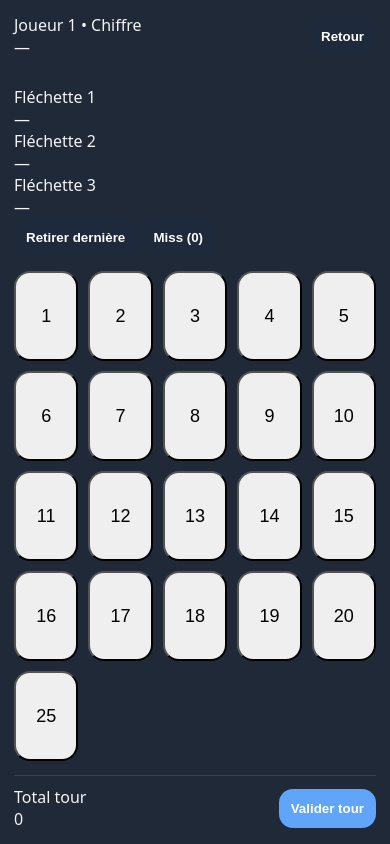
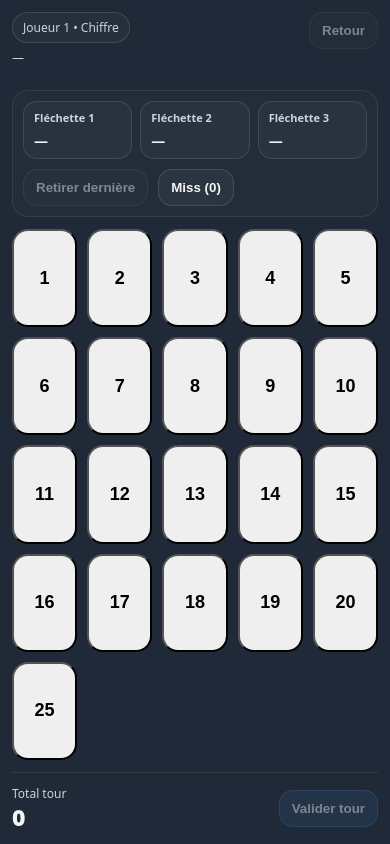
Before and after one commit to lakriz99/darts-counter, a plain HTML site: page index.html in a window 390 px wide. Both pictures are taken after a click on the button "Nouvelle partie". Drawn offline with Linux system fonts and the light colour scheme.

Commit message:
Update styles.css

```diff
--- a/styles.css
+++ b/styles.css
@@ -3,19 +3,20 @@
   --card:#111827;
   --text:#f3f4f6;
   --muted:#cbd5e1;
+  --border:#334155;
   --primary:#60a5fa;
   --danger:#fb7185;
+  --ok:#34d399;
 }
 
 *{box-sizing:border-box}
-
-html, body{height:100%;}
+html, body{height:100%}
 
 body{
   margin:0;
-  font-family: system-ui, sans-serif;
+  font-family: system-ui, -apple-system, Segoe UI, Roboto, Helvetica, Arial, sans-serif;
   background: var(--bg);
-  color:var(--text);
+  color: var(--text);
 }
 
 body.no-scroll{
@@ -25,78 +26,204 @@ body.no-scroll{
 }
 
 .header{
-  padding:14px;
+  padding:14px 16px;
   display:flex;
   justify-content:space-between;
   align-items:center;
+  border-bottom:1px solid rgba(255,255,255,.06);
 }
 
-.container{padding:14px}
+.title h1{margin:0;font-size:20px}
+.sub{margin:4px 0 0; color:var(--muted); font-size:12px}
+
+.container{padding:14px; max-width:1200px; margin:0 auto}
 
 .card{
-  background:var(--card);
+  background: var(--card);
+  border:1px solid rgba(255,255,255,.08);
   border-radius:16px;
   padding:14px;
-  margin-bottom:14px;
+  box-shadow: 0 12px 30px rgba(0,0,0,.20);
+}
+
+.grid{
+  display:grid;
+  grid-template-columns: 1fr 1fr;
+  gap:14px;
+  margin-top:14px;
+}
+
+@media (max-width:980px){
+  .grid{grid-template-columns:1fr}
+  .desktop-only{display:none}
 }
 
 .btn{
-  padding:12px;
+  border:1px solid rgba(255,255,255,.12);
+  background:#0b1226;
+  color:var(--text);
+  padding:10px 12px;
   border-radius:14px;
-  border:none;
-  background:#1e293b;
-  color:white;
-  font-weight:600;
+  cursor:pointer;
+  font-weight:700;
+}
+.btn:disabled{opacity:.45; cursor:not-allowed}
+.btn-primary{background: rgba(96,165,250,.20); border-color: rgba(96,165,250,.35)}
+.btn-secondary{background: rgba(255,255,255,.04)}
+.btn-danger{background: rgba(251,113,133,.10); border-color: rgba(251,113,133,.35)}
+
+.pill{
+  border:1px solid rgba(255,255,255,.12);
+  padding:6px 10px;
+  border-radius:999px;
+  font-size:12px;
+  color:var(--muted);
+  background: rgba(255,255,255,.03);
 }
 
-.btn-primary{background:var(--primary)}
-.btn-danger{background:var(--danger)}
+.row{display:flex; align-items:center; gap:12px}
+.row.wrap{flex-wrap:wrap}
+.row.space{justify-content:space-between}
 
-.grid{
-  display:grid;
-  grid-template-columns:1fr 1fr;
-  gap:14px;
+.field{display:flex; flex-direction:column; gap:6px; min-width:140px}
+.field label{font-size:12px; color:var(--muted)}
+.field select{
+  background:#0b1226; color:var(--text);
+  border:1px solid rgba(255,255,255,.10);
+  border-radius:12px;
+  padding:10px 12px;
+}
+.field.checkbox{min-width:260px}
+.field.checkbox small{color:var(--muted); font-size:11px}
+
+.scoreboard{display:flex; flex-direction:column; gap:10px; margin-top:12px}
+.player{
+  border:1px solid rgba(255,255,255,.10);
+  border-radius:14px;
+  padding:10px 12px;
+  display:flex;
+  align-items:center;
+  justify-content:space-between;
+}
+.player.active{border-color: rgba(52,211,153,.45); box-shadow: 0 0 0 3px rgba(52,211,153,.12) inset;}
+.player b{font-size:14px}
+.player .score{font-size:22px; font-weight:900}
+
+.turn-darts{
+  margin-top:10px;
+  display:flex;
+  flex-wrap:wrap;
+  gap:8px;
+  padding:10px;
+  border:1px dashed rgba(255,255,255,.18);
+  border-radius:14px;
+  min-height:52px;
+}
+.dart-chip{
+  border:1px solid rgba(255,255,255,.12);
+  border-radius:999px;
+  padding:6px 10px;
+  font-size:12px;
+  background: rgba(255,255,255,.04);
 }
 
-.desktop-only{display:block}
-
-@media (max-width:980px){
-  .desktop-only{display:none}
+.numbers{
+  margin-top:12px;
+  display:grid;
+  grid-template-columns: repeat(7, minmax(0,1fr));
+  gap:8px;
 }
+.num{padding:12px 10px; border-radius:14px; font-weight:900}
+.num.selected{border-color: rgba(96,165,250,.55); box-shadow: 0 0 0 3px rgba(96,165,250,.14) inset;}
+.multis{margin-top:12px; display:flex; gap:10px}
+.hint{margin-top:10px; color:var(--muted); font-size:12px}
 
 /* ===== MOBILE OVERLAY ===== */
 .mobile-overlay{
   position:fixed;
   inset:0;
-  background:var(--bg);
   z-index:9999;
+  background: var(--bg);
+  padding: 12px;
   display:flex;
   flex-direction:column;
-  padding:14px;
-  gap:14px;
-  overscroll-behavior:none;
+  gap:12px;
+
+  /* anti scroll / anti pull-to-refresh (quand supporté) */
+  overscroll-behavior: none;
+  touch-action: manipulation;
 }
 
 .mobile-overlay.hidden{display:none}
 
 .mobile-top{
   display:flex;
+  align-items:flex-start;
   justify-content:space-between;
+  gap:10px;
+}
+.mobile-top-left{display:flex; flex-direction:column; gap:6px}
+.mobile-sub{font-size:12px; color:var(--muted)}
+
+.mobile-scores{
+  display:grid;
+  grid-template-columns: repeat(2, minmax(0,1fr));
+  gap:8px;
+}
+.mobile-score-pill{
+  border:1px solid rgba(255,255,255,.12);
+  background: rgba(255,255,255,.03);
+  border-radius:14px;
+  padding:10px 12px;
+  display:flex;
   align-items:center;
+  justify-content:space-between;
+  font-weight:800;
+}
+.mobile-score-pill.active{
+  border-color: rgba(52,211,153,.45);
+  box-shadow: 0 0 0 3px rgba(52,211,153,.12) inset;
+}
+.mobile-score-pill .n{font-size:12px; color:var(--muted); font-weight:700}
+.mobile-score-pill .s{font-size:18px; font-weight:900}
+
+.mobile-turn{
+  border:1px solid rgba(255,255,255,.08);
+  background: rgba(255,255,255,.02);
+  border-radius:16px;
+  padding:10px;
+}
+.mobile-darts{
+  display:grid;
+  grid-template-columns: repeat(3, minmax(0,1fr));
+  gap:8px;
+}
+.mobile-dart-slot{
+  border:1px solid rgba(255,255,255,.10);
+  border-radius:14px;
+  padding:8px 10px;
+  background: rgba(255,255,255,.03);
+}
+.mobile-dart-slot .k{font-size:11px; color:var(--muted); font-weight:700}
+.mobile-dart-slot .v{margin-top:6px; font-size:14px; font-weight:900}
+
+.mobile-turn-actions{
+  margin-top:10px;
+  display:flex;
+  gap:10px;
 }
 
 .mobile-grid{
   flex:1;
   display:grid;
-  grid-template-columns:repeat(5,1fr);
+  grid-template-columns: repeat(5, minmax(0, 1fr));
   gap:10px;
 }
-
-.mobile-grid button,
-.mobile-multis button{
-  padding:18px;
+.mobile-grid button{
+  padding:16px 10px;
+  border-radius:16px;
   font-size:18px;
-  border-radius:16px;
+  font-weight:900;
 }
 
 .mobile-multis{
@@ -104,13 +231,21 @@ body.no-scroll{
   flex-direction:column;
   gap:10px;
 }
-
 .mobile-multis.hidden{display:none}
+.mobile-multis button{
+  padding:16px 10px;
+  border-radius:16px;
+  font-size:18px;
+  font-weight:900;
+}
 
 .mobile-bottom{
   display:flex;
+  align-items:center;
   justify-content:space-between;
-  align-items:center;
-  border-top:1px solid #334155;
-  padding-top:10px;
+  gap:12px;
+  border-top:1px solid rgba(255,255,255,.08);
+  padding-top:12px;
 }
+.mobile-total .label{font-size:12px; color:var(--muted)}
+.mobile-total .value{font-size:22px; font-weight:1000}
```
